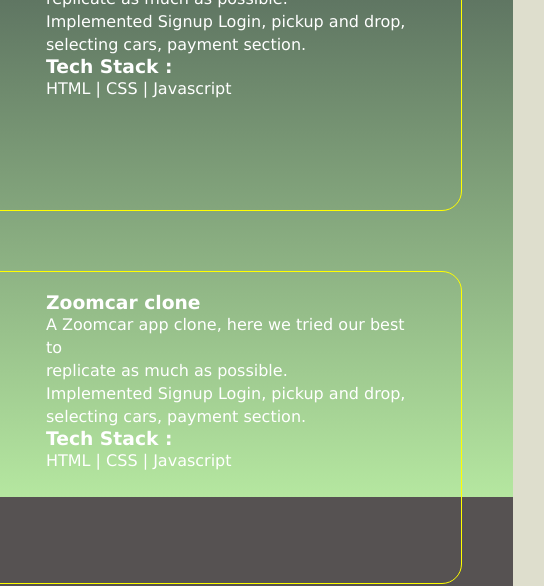
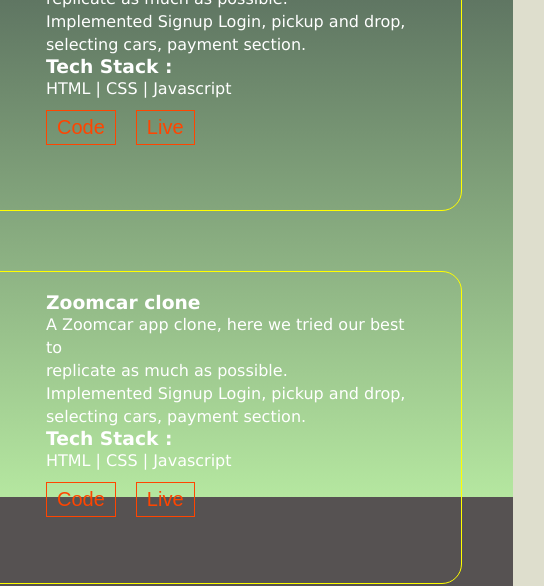
Before and after one commit to Ranjanji/Ranjanji.github.io, a plain HTML site: page index.html in a window 1280 px wide. Shown: the part 2818-3404 px from the top of the page, 639-1183 px from the left. Drawn offline with Linux system fonts and the light colour scheme.

Commit message:
About Section

```diff
--- a/index.css
+++ b/index.css
@@ -331,6 +331,14 @@
     color: #ffffff;
     padding: 20px 0px 0px 40px;
 }
+.projectLink{
+    display: flex;
+    gap: 20px;
+    margin-top: 10px;
+}
+
+
+
 
 
 
@@ -473,37 +481,36 @@
     border: none;
     width: 40%;
 }
+
 .btn {
     /* background: orangered; */
-    width: 100%;
+
     border: 1px solid orangered;
     color: orangered;
     text-decoration: none;
-    padding: 5px 0px;
+    padding: 5px 10px;
     display: inline-block;
     font-family: Arial, Helvetica, sans-serif;
-    font-size:24px;
+    font-size: 20px;
     position: relative;
     transition: all 0.5s ease 0s;
+    z-index: 1;
 }
 
 .btn:after {
-    background: lightgreen;
+    background: orangered;
     content: "";
     position: absolute;
     top: 0;
     left: 0;
     width: 0%;
     height: 100%;
-    z-index: 1;
+    z-index: -1;
     transition: all 0.5s ease 0s;
 }
 
 .btn:hover {
-    border: 1px solid lightgreen;
     color: white;
-
-
 }
 
 .btn:hover:after {
--- a/index.html
+++ b/index.html
@@ -138,6 +138,10 @@
                 <h3>Tech Stack :</h3>
                 <p>
                 HTML | CSS | Javascript </p>
+                <div class="projectLink">
+                    <a href="" class="btn">Code</a>
+                    <a href="" class="btn">Live</a>
+                </div>
             </div>
         </div>
         <div class="project1">
@@ -149,6 +153,10 @@
                 <h3>Tech Stack :</h3>
                 <p>
                 HTML | CSS | Javascript </p>
+                <div class="projectLink">
+                    <a href="" class="btn">Code</a>
+                    <a href="" class="btn">Live</a>
+                </div>
             </div>
         </div>
     </div>
```
